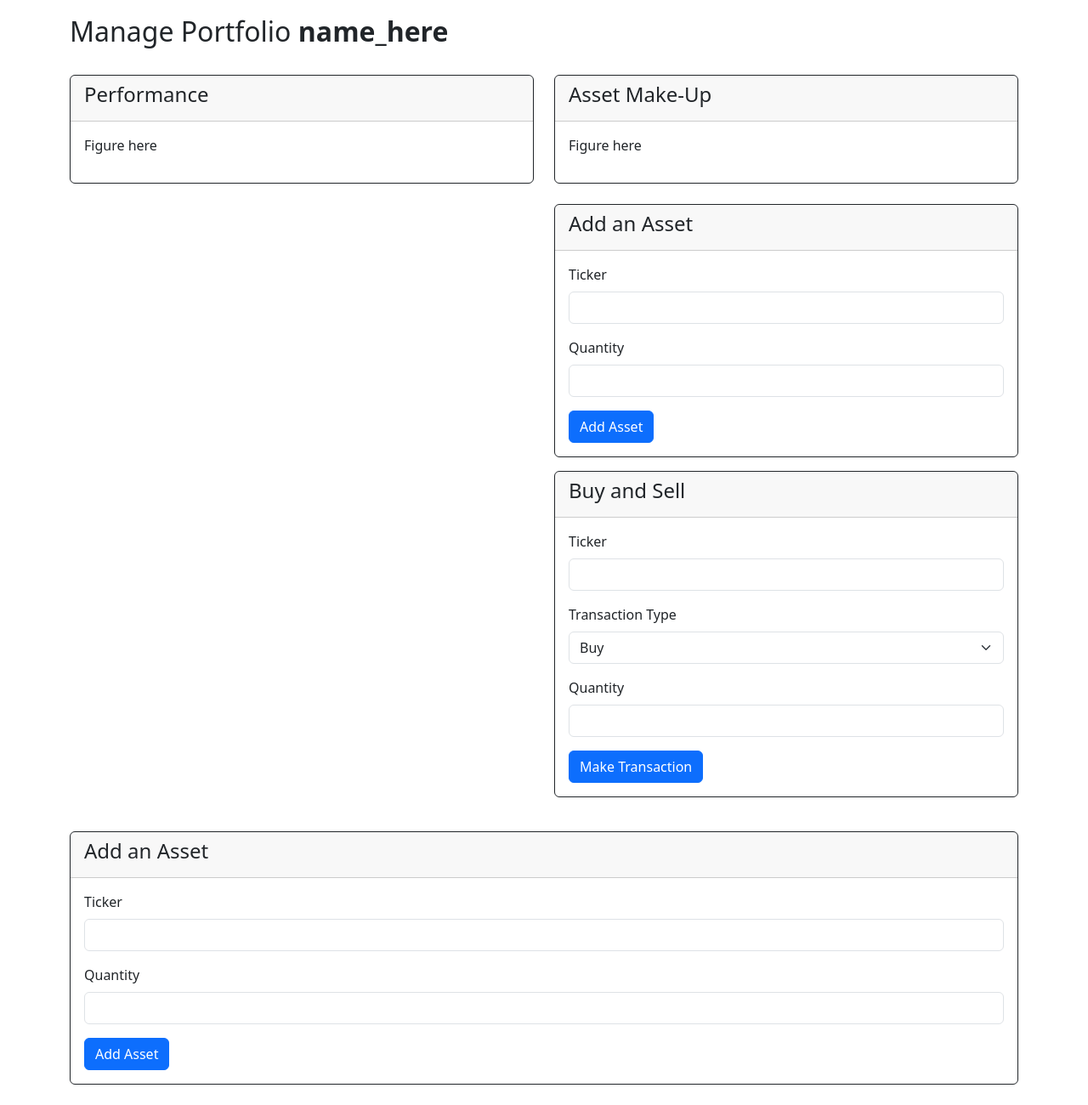
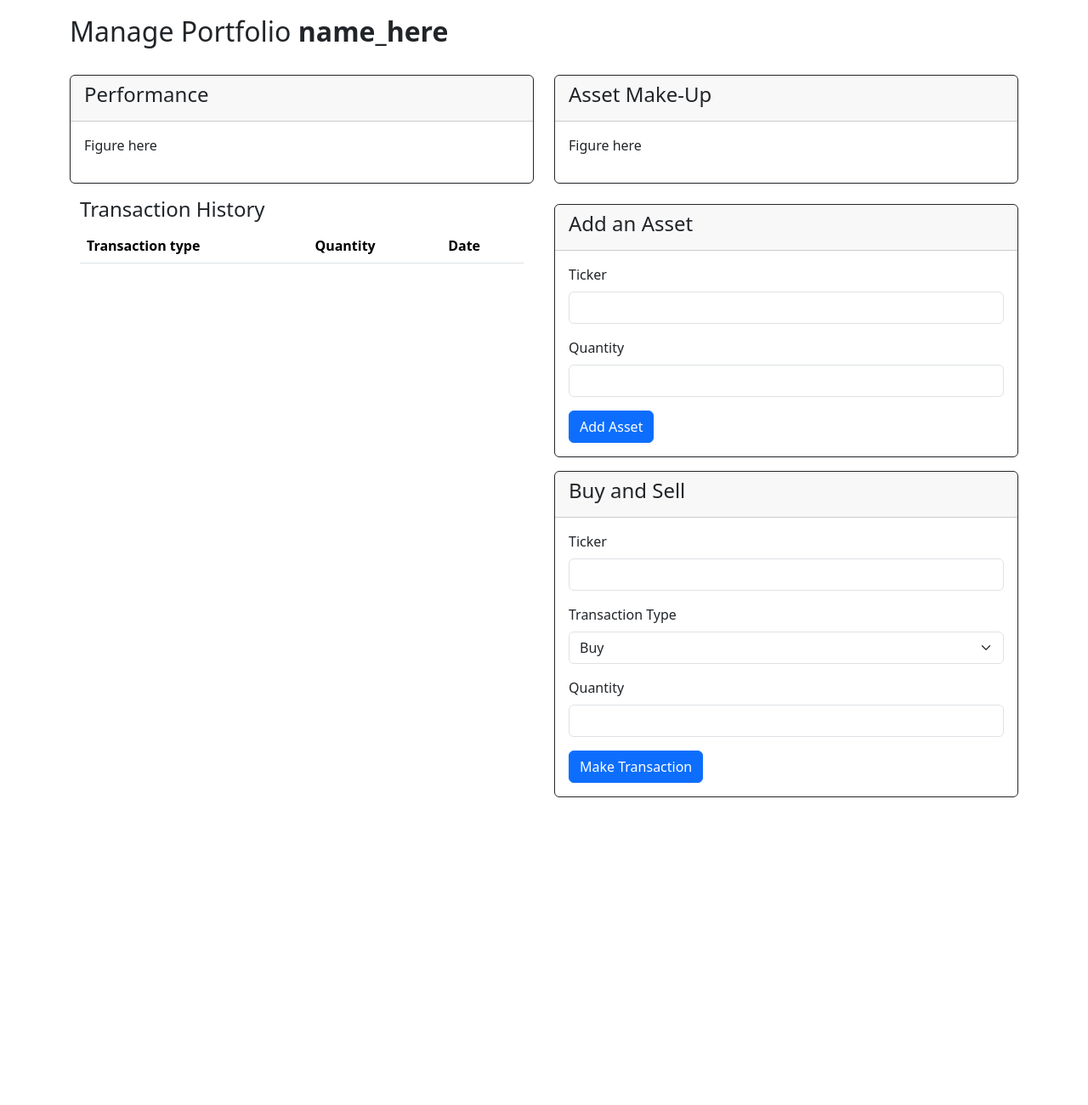
Before and after one commit to dawid27xx/HSBC-Group-Project, a website: page public/manage.html in a window 1280 px wide. Shown: the part 62-1362 px from the top of the page at 85% size. After the commit the page ends 1064 px from the top, so only its background shows below. Drawn offline with nearby package versions, Linux system fonts and the light colour scheme.

Commit message:
Adds table for transaction history

```diff
--- a/public/manage.html
+++ b/public/manage.html
@@ -30,6 +30,23 @@
                         <div class="card-body">
                             <p> Figure here </p>
                         </div>
+                    </div>
+
+                    <div class="container">
+                        <h4>Transaction History</h4>
+                        <table class="table table-striped" id="transactionTable">
+                            <thead>
+                                <tr>
+                                    <th>Transaction type</th>
+                                    <th>Quantity</th>
+                                    <th>Date</th>
+                                </tr>
+                            </thead>
+                            <tbody>
+
+                            </tbody>
+
+                        </table>
                     </div>
                 </div>
                 <div class="col h-100">
@@ -81,27 +98,6 @@
                 </div>
             </div>
 
-            <div class="col h-100">
-                <div class="card border-dark mb-3">
-                    <div class="card-header"><h4>Add an Asset</h4></div>
-                    <div class="card-body">
-                        <form id="addAssetForm">
-                            <div class="mb-3">
-                                <label for="tickerInput" class="form-label">Ticker</label>
-                                <input type="text" class="form-control" id="tickerInput">
-                            </div>
-                            <div class="mb-3">
-                                <label for="addQuantityInput" class="form-label">Quantity</label>
-                                <input type="number" class="form-control" id="addQuantityInput">
-                            </div>
-                            <button type="submit" class="btn btn-primary">Add Asset</button>
-                        </form>
-                    </div>
-                </div>
-
-            </div>
-
-
         </div>
 
 
```
